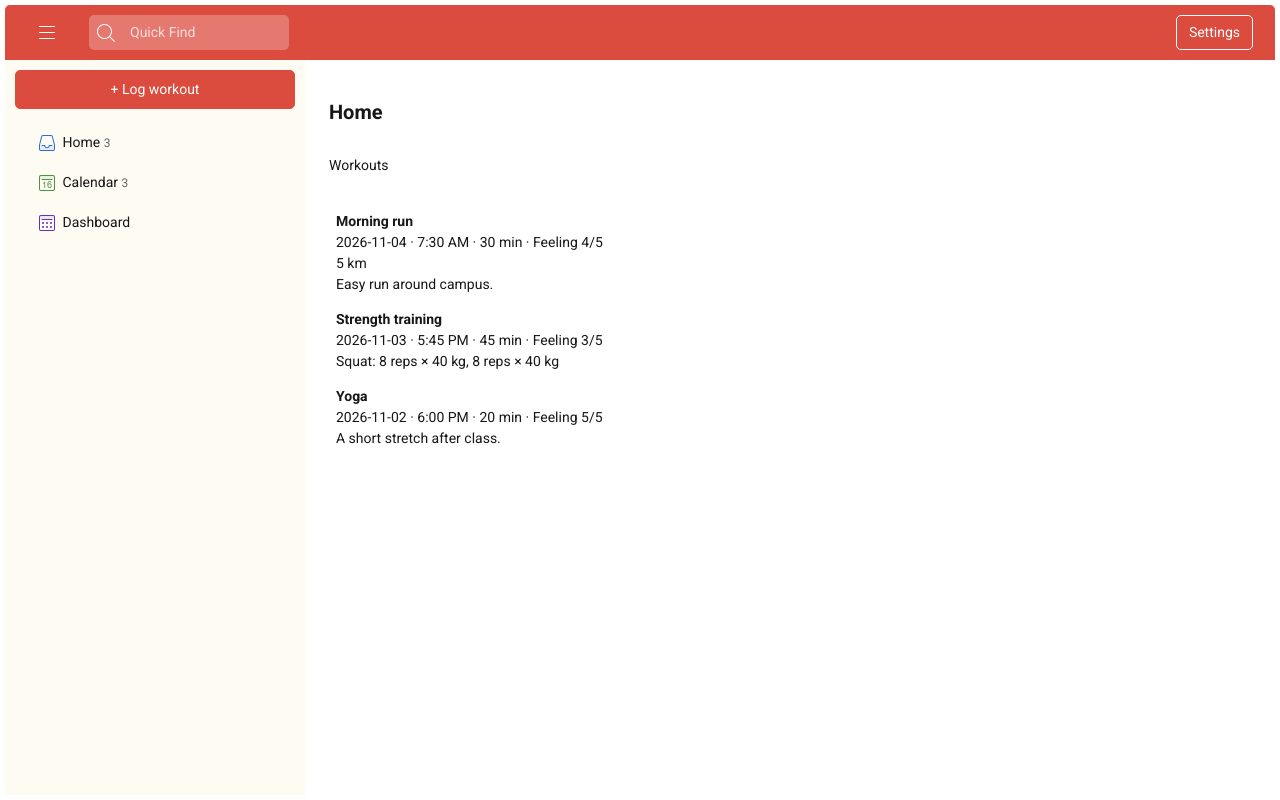
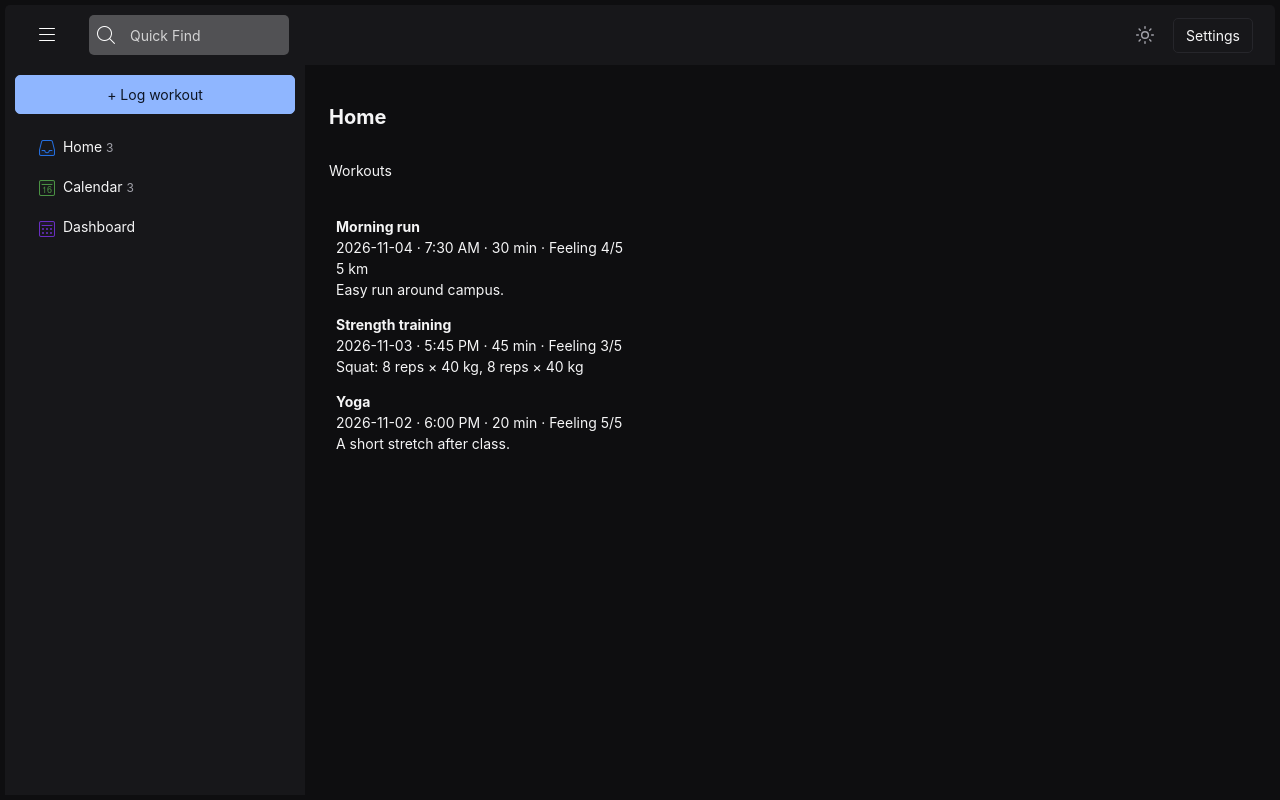
Before and after one commit to evangelosvlahos/INFO253A-Final-Project-Group4, a React (Vite) app: page / in a window 1280 px wide. Built offline with nearby package versions, Linux system fonts and the light colour scheme.

Commit message:
add design tokens and dark/light theme switch

```diff
--- a/index.html
+++ b/index.html
@@ -1,10 +1,6 @@
 <!doctype html>
 <html lang="en">
   <head>
-    <link rel="preconnect" href="https://fonts.googleapis.com">
-    <link rel="preconnect" href="https://fonts.gstatic.com" crossorigin>
-    <link href="https://fonts.googleapis.com/css2?family=Roboto:ital,wght@0,100..900;1,100..900&display=swap" rel="stylesheet">
-
     <meta charset="UTF-8" />
     <meta name="viewport" content="width=device-width, initial-scale=1.0" />
     <title>Fitness Log</title>
--- a/package.json
+++ b/package.json
@@ -9,6 +9,7 @@
     "preview": "vite preview"
   },
   "dependencies": {
+    "lucide-react": "^1.73.0",
     "react": "^18.2.0",
     "react-calendar": "^6.0.1",
     "react-dom": "^18.2.0"
--- a/src/App.css
+++ b/src/App.css
@@ -1,48 +1,28 @@
 /* Paste your Assignment 1 styles.css here. Keep the icons in src/assets/ so url(assets/...) paths keep working. */
 /* This is your CSS files */
 * {
-  font-family: Roboto;
   font-size: 14px;
   line-height: 1.5;
 }
 
+/* The names these styles already use, pointed at the design tokens in index.css.
+   The tokens change with the theme, so one set covers dark and light. */
 :root {
   --radius: 5px;
-  --page-bg: #fff;
-  --surface: #fff;
-  --text: #171717;
-  --sidebar-bg: #fefbf2;
-  --muted: #666;
-  --border: #ccc;
-  --control-bg: #fff;
-  --button-bg: #eee;
-  --accent: #dc4c3e;
-  --accent-hover: #b83d32;
-  --hover-bg: #f2f6ff;
-  --hover-text: #0a58ca;
-  --today-bg: #fff3f1;
-  --weekend: #b52d20;
-  --danger: #b52d20;
-  color-scheme: light;
-}
-
-:root[data-theme="dark"] {
-  --page-bg: #16181b;
-  --surface: #202327;
-  --text: #f2f2f2;
-  --sidebar-bg: #1b1e22;
-  --muted: #b0b5bd;
-  --border: #505760;
-  --control-bg: #25292e;
-  --button-bg: #353b43;
-  --accent: #b83d32;
-  --accent-hover: #a3332a;
-  --hover-bg: #313b49;
-  --hover-text: #d9e9ff;
-  --today-bg: #3e2a28;
-  --weekend: #ffaba2;
-  --danger: #ffaba2;
-  color-scheme: dark;
+  --page-bg: var(--paper);
+  --surface: var(--paper-2);
+  --text: var(--ink);
+  --sidebar-bg: var(--paper-2);
+  --muted: var(--ink-2);
+  --border: var(--paper-3);
+  --control-bg: var(--paper);
+  --button-bg: var(--paper-3);
+  --accent-hover: var(--ink);
+  --hover-bg: var(--paper-3);
+  --hover-text: var(--ink);
+  --today-bg: var(--paper-3);
+  --weekend: var(--ink-2);
+  --danger: var(--ink);
 }
 
 body {
@@ -57,8 +37,8 @@ h1{
 /* header stuffs */
 .site-header {
   display: flex;
-  background-color: var(--accent);
-  color: #ffffff;
+  background-color: var(--surface);
+  color: var(--text);
   border-top-left-radius: var(--radius);
   border-top-right-radius: var(--radius);
   padding: 10px;
@@ -91,7 +71,7 @@ h1{
   background-color: transparent;
   border: none;
   outline: none;
-  color: white;
+  color: var(--text);
   flex: 1;
   min-width: 0;
 }
@@ -288,7 +268,7 @@ button.cross:hover {
   border-radius: var(--radius);
   padding: 8px 12px;
   background: var(--accent);
-  color: white;
+  color: var(--accent-ink);
   cursor: pointer;
 }
 
@@ -390,10 +370,10 @@ button.cross:hover {
   align-self: center;
   margin-right: 12px;
   padding: 6px 12px;
-  border: 1px solid white;
+  border: 1px solid var(--border);
   border-radius: var(--radius);
   background: transparent;
-  color: white;
+  color: var(--text);
   cursor: pointer;
 }
 
@@ -418,6 +398,33 @@ button.cross:hover {
 
 .voice-input p {
   margin: 0;
+}
+
+/* A round icon button, used for the theme switch in the header. */
+.icon-btn {
+  display: grid;
+  place-items: center;
+  align-self: center;
+  width: 40px;
+  height: 40px;
+  margin-right: 8px;
+  padding: 0;
+  border: 0;
+  border-radius: 50%;
+  background: none;
+  color: var(--ink-2);
+  cursor: pointer;
+  transition: background 120ms var(--ease), color 120ms var(--ease);
+}
+
+.icon-btn:hover {
+  background: var(--paper-3);
+  color: var(--ink);
+}
+
+.icon-btn svg {
+  width: 20px;
+  height: 20px;
 }
 
 .workout-form button:disabled {
--- a/src/App.jsx
+++ b/src/App.jsx
@@ -91,11 +91,11 @@ function App() {
     try {
       const saved = JSON.parse(localStorage.getItem(PREFERENCES_KEY))
       return {
-        theme: saved?.theme === 'dark' ? 'dark' : 'light',
+        theme: saved?.theme === 'light' ? 'light' : 'dark',
         timeFormat: saved?.timeFormat === '24' ? '24' : '12',
       }
     } catch {
-      return { theme: 'light', timeFormat: '12' }
+      return { theme: 'dark', timeFormat: '12' }
     }
   })
   const [workouts, setWorkouts] = useState(() => {
@@ -146,7 +146,10 @@ function App() {
 
   return (
     <div className="app">
-      <Header onLogWorkout={() => setIsLogging(true)} onOpenSettings={() => setIsSettingsOpen(true)} />
+      <Header
+        theme={preferences.theme}
+        onToggleTheme={() => setPreferences(previous => ({ ...previous, theme: previous.theme === 'dark' ? 'light' : 'dark' }))}
+        onLogWorkout={() => setIsLogging(true)} onOpenSettings={() => setIsSettingsOpen(true)} />
       <div className="container-wrapper">
         <nav className="nav" aria-label="Main navigation">
           <button className="log-workout-button" type="button" onClick={() => setIsLogging(true)} aria-haspopup="dialog">
--- a/src/components/Header.jsx
+++ b/src/components/Header.jsx
@@ -1,7 +1,8 @@
 import menuIcon from '../assets/menu_icon.png'
 import searchIcon from '../assets/search_icon.png'
+import { Moon, Sun } from 'lucide-react'
 
-function Header({ onLogWorkout, onOpenSettings }) {
+function Header({ theme, onToggleTheme, onLogWorkout, onOpenSettings }) {
   return (
     <header className="site-header">
       <img src={menuIcon} alt="Menu" />
@@ -13,6 +14,10 @@ function Header({ onLogWorkout, onOpenSettings }) {
         <input type="text" placeholder="Quick Find" aria-label="Quick Find" disabled />
       </div>
       <div className="iampadding"></div>
+      {/* One tap flips the theme; the icon shows the theme it will switch to. */}
+      <button className="icon-btn" type="button" onClick={onToggleTheme} aria-label={theme === 'dark' ? 'Switch to light theme' : 'Switch to dark theme'}>
+        {theme === 'dark' ? <Sun strokeWidth={1.75} aria-hidden="true" /> : <Moon strokeWidth={1.75} aria-hidden="true" />}
+      </button>
       <button className="header-settings-button" type="button" onClick={onOpenSettings} aria-haspopup="dialog">Settings</button>
     </header>
   )
--- a/src/components/Settings.jsx
+++ b/src/components/Settings.jsx
@@ -4,7 +4,6 @@ import { formatWorkoutTime } from '../utils/time.jsx'
 function Settings({ apiKey, preferences, onSave, onClose }) {
   const dialogRef = useRef(null)
   const [key, setKey] = useState(apiKey)
-  const [theme, setTheme] = useState(preferences.theme)
   const [timeFormat, setTimeFormat] = useState(preferences.timeFormat)
 
   useEffect(() => {
@@ -15,7 +14,7 @@ function Settings({ apiKey, preferences, onSave, onClose }) {
 
   function handleSubmit(event) {
     event.preventDefault()
-    onSave({ apiKey: key.trim(), preferences: { theme, timeFormat } })
+    onSave({ apiKey: key.trim(), preferences: { ...preferences, timeFormat } })
   }
 
   return (
@@ -23,15 +22,8 @@ function Settings({ apiKey, preferences, onSave, onClose }) {
       <form className="workout-form" onSubmit={handleSubmit}>
         <h1 id="settings-title">Settings</h1>
         <label>
-          Theme
-          <select value={theme} onChange={event => setTheme(event.target.value)} autoFocus>
-            <option value="light">Light</option>
-            <option value="dark">Dark</option>
-          </select>
-        </label>
-        <label>
           Time format
-          <select value={timeFormat} onChange={event => setTimeFormat(event.target.value)}>
+          <select value={timeFormat} onChange={event => setTimeFormat(event.target.value)} autoFocus>
             <option value="12">12-hour</option>
             <option value="24">24-hour</option>
           </select>
--- a/src/components/WorkoutCalendar.css
+++ b/src/components/WorkoutCalendar.css
@@ -59,7 +59,7 @@
 .workout-calendar .react-calendar__tile--active:enabled:hover,
 .workout-calendar .react-calendar__tile--active:enabled:focus {
   background: var(--accent);
-  color: #fff;
+  color: var(--accent-ink);
 }
 
 .workout-calendar__marker {
@@ -72,7 +72,7 @@
 }
 
 .react-calendar__tile--active .workout-calendar__marker {
-  background: #fff;
+  background: var(--accent-ink);
 }
 
 .workout-calendar__details {
--- a/src/index.css
+++ b/src/index.css
@@ -1,3 +1,100 @@
-/* Global reset only. Your Assignment 1 styles go in App.css. */
-* { box-sizing: border-box; }
-body { margin: 0; }
+/* Design foundation: the palette, type and sizes every screen draws from.
+   Component styles live in App.css and beside each component. */
+
+:root {
+  color-scheme: dark;
+
+  /* Dark is the default theme. The whole palette: near-black neutrals, white ink,
+     and one accent (a soft blue). */
+  --paper: #0e0e10;
+  --paper-2: #17171a;
+  --paper-3: #26262b;
+  --ink: #f5f5f6;
+  --ink-2: #a1a1a9;
+  --ink-3: #62626b;
+  --line: #242428;
+  --accent: #8fb6ff;
+  /* Text and icons that sit on the accent. */
+  --accent-ink: #0d1524;
+
+  /* System fonts: SF Pro on Apple devices, the platform's own UI font elsewhere. */
+  --font-ui: -apple-system, BlinkMacSystemFont, "SF Pro Text", "SF Pro", system-ui, "Helvetica Neue", sans-serif;
+  --font-display: -apple-system, BlinkMacSystemFont, "SF Pro Display", "SF Pro", system-ui, "Helvetica Neue", sans-serif;
+  --font-num: -apple-system, BlinkMacSystemFont, "SF Pro Display", "SF Pro", system-ui, "Helvetica Neue", sans-serif;
+
+  /* Mobile first: one column, as wide as the phone. Larger screens widen it below. */
+  --gutter: 28px;
+  --radius-card: 18px;
+  --frame: 430px;
+  --ease: cubic-bezier(0.2, 0.7, 0.2, 1);
+}
+
+/* Light theme: the same roles, flipped. The accent is a deeper blue so it reads on white. */
+:root[data-theme="light"] {
+  color-scheme: light;
+  --paper: #f5f5f6;
+  --paper-2: #ffffff;
+  --paper-3: #e6e6ea;
+  --ink: #0e0e10;
+  --ink-2: #5c5c66;
+  --ink-3: #9a9aa3;
+  --line: #e2e2e6;
+  --accent: #2f6fe4;
+  --accent-ink: #ffffff;
+}
+
+/* Small phones: tighter margins. */
+@media (max-width: 359px) {
+  :root {
+    --gutter: 20px;
+  }
+}
+
+/* Large phones and tablets: a wider column with more air at the sides. */
+@media (min-width: 600px) {
+  :root {
+    --frame: 600px;
+    --gutter: 32px;
+  }
+}
+
+/* Laptops and desktops. */
+@media (min-width: 1024px) {
+  :root {
+    --frame: 680px;
+  }
+}
+
+* {
+  box-sizing: border-box;
+}
+
+body {
+  margin: 0;
+  background: var(--paper);
+  color: var(--ink);
+  font-family: var(--font-ui);
+  -webkit-font-smoothing: antialiased;
+}
+
+button,
+input,
+textarea,
+select {
+  font-family: inherit;
+}
+
+button:focus-visible,
+input:focus-visible,
+textarea:focus-visible,
+select:focus-visible,
+a:focus-visible,
+[tabindex]:focus-visible {
+  outline: 2px solid var(--ink);
+  outline-offset: 2px;
+}
+
+::selection {
+  background: var(--ink);
+  color: var(--paper);
+}
```
Also changed, not shown: 1 other file (tests, documents, lock files or other folders).
